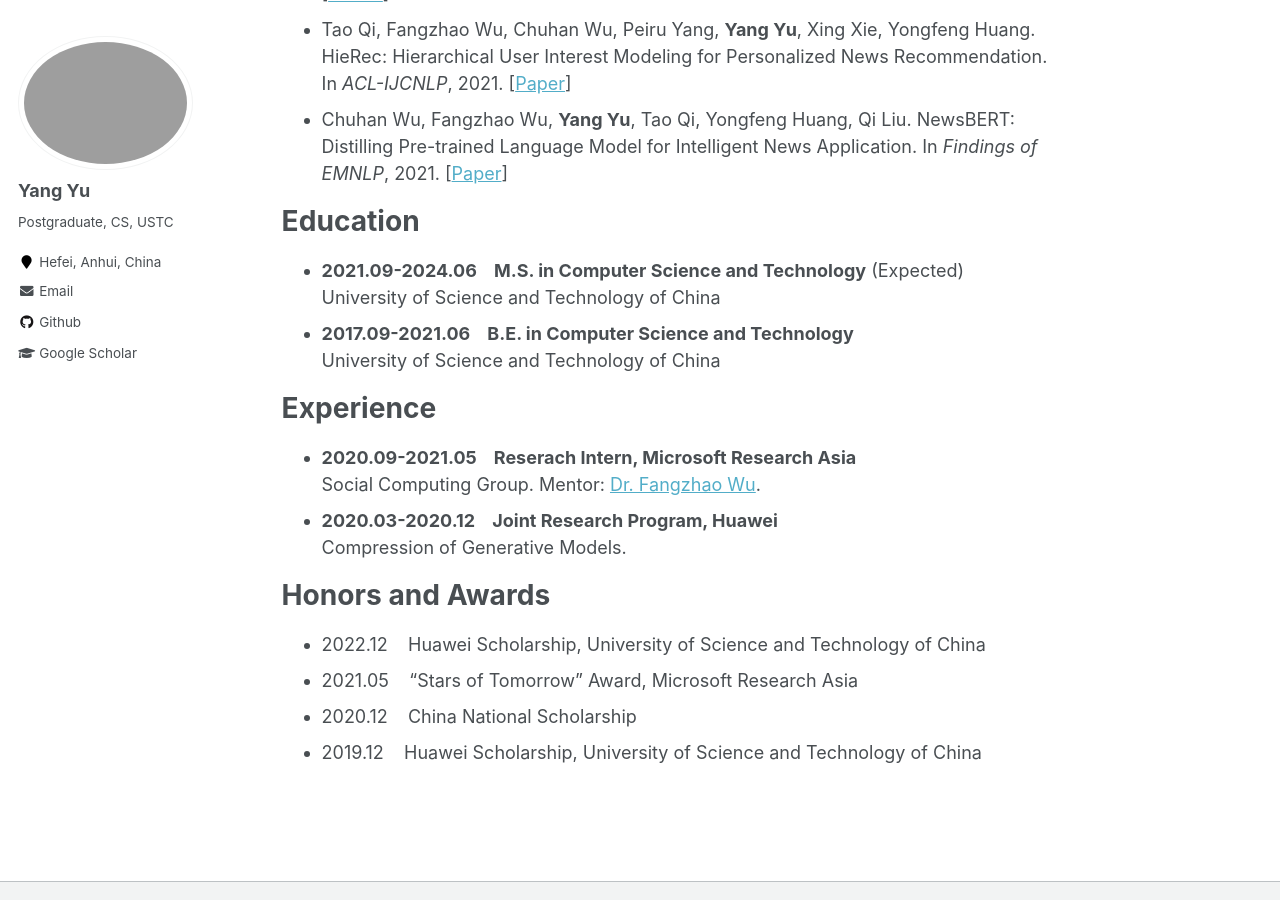
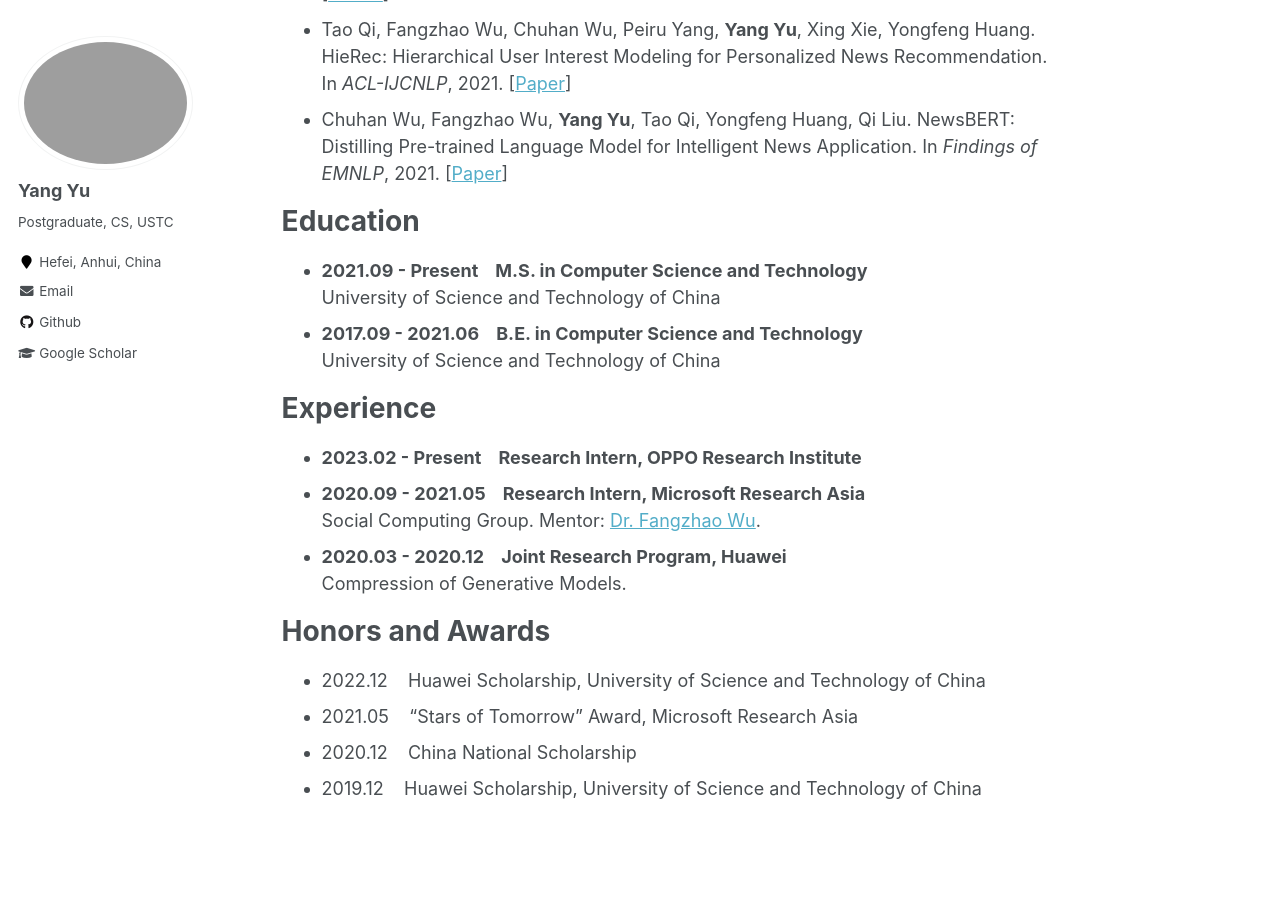
Before and after one commit to yflyl613/yflyl613.github.io, a Jekyll site: the page built from _pages/about.md, in a window 1280 px wide and 900 px high, scrolled down 507 px. Built offline with Jekyll 4.4.1, drawn with Linux system fonts in a browser that asks for light colours.

Commit message:
Update experience

```diff
--- a/_pages/about.md
+++ b/_pages/about.md
@@ -19,15 +19,16 @@ His current research interests include recommender systems, user modeling, natur
 - Chuhan Wu, Fangzhao Wu, **Yang Yu**, Tao Qi, Yongfeng Huang, Qi Liu. NewsBERT: Distilling Pre-trained Language Model for Intelligent News Application. In *Findings of EMNLP*, 2021. [[Paper](https://aclanthology.org/2021.findings-emnlp.280/)]
 
 # Education
-- **2021.09-2024.06&nbsp;&nbsp;&nbsp;&nbsp;M.S. in Computer Science and Technology** (Expected)\\
+- **2021.09 - Present&nbsp;&nbsp;&nbsp;&nbsp;M.S. in Computer Science and Technology**\\
   University of Science and Technology of China
-- **2017.09-2021.06&nbsp;&nbsp;&nbsp;&nbsp;B.E. in Computer Science and Technology**\\
+- **2017.09 - 2021.06&nbsp;&nbsp;&nbsp;&nbsp;B.E. in Computer Science and Technology**\\
   University of Science and Technology of China
 
 # Experience
-- **2020.09-2021.05&nbsp;&nbsp;&nbsp;&nbsp;Reserach Intern, Microsoft Research Asia**\\
+- **2023.02 - Present&nbsp;&nbsp;&nbsp;&nbsp;Research Intern, OPPO Research Institute**
+- **2020.09 - 2021.05&nbsp;&nbsp;&nbsp;&nbsp;Research Intern, Microsoft Research Asia**\\
   Social Computing Group. Mentor: [Dr. Fangzhao Wu](https://www.microsoft.com/en-us/research/people/fangzwu/).
-- **2020.03-2020.12&nbsp;&nbsp;&nbsp;&nbsp;Joint Research Program, Huawei**\\
+- **2020.03 - 2020.12&nbsp;&nbsp;&nbsp;&nbsp;Joint Research Program, Huawei**\\
   Compression of Generative Models.
 
 # Honors and Awards
```
